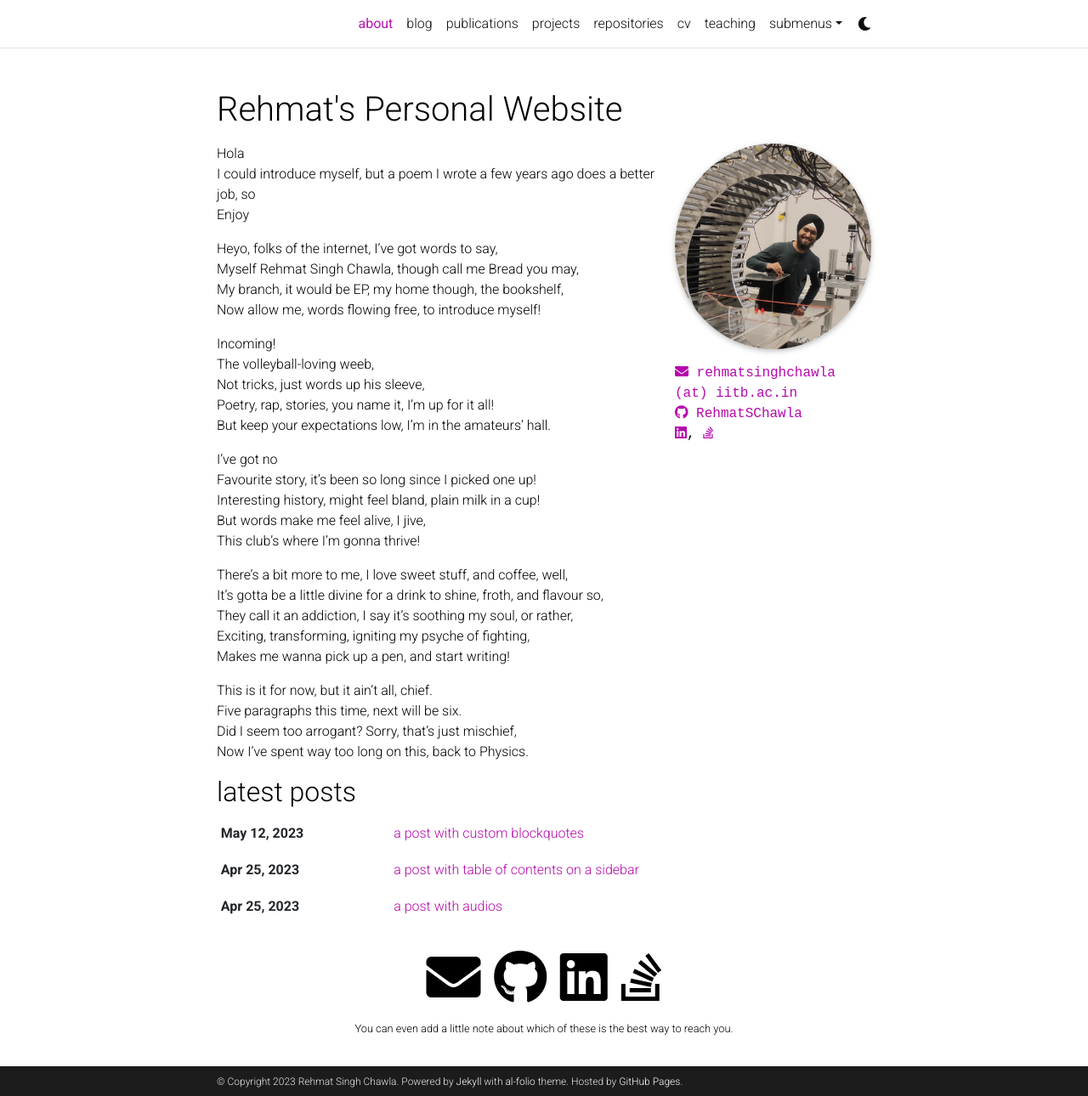
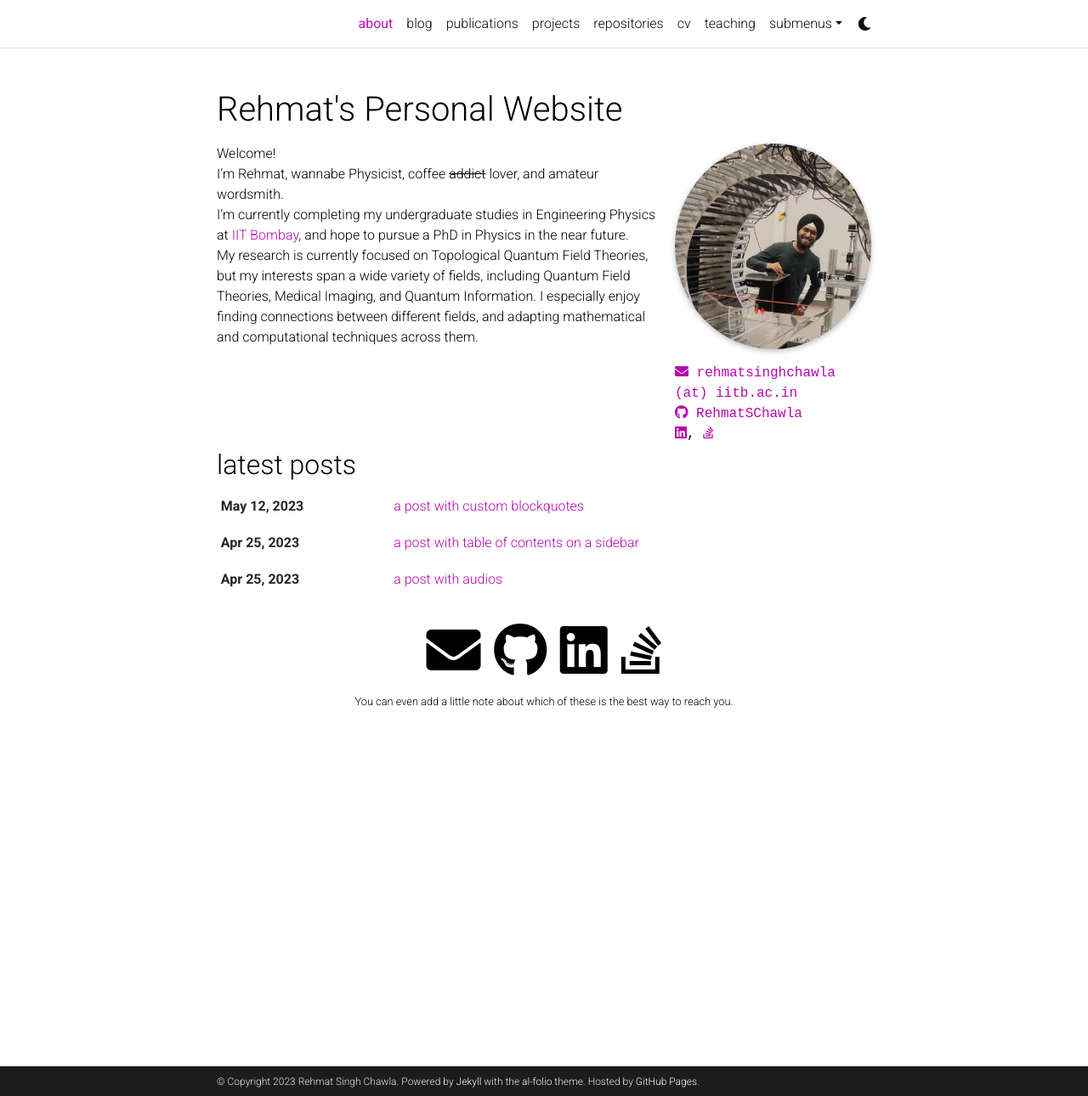
Before and after one commit to wermos/RehmatSChawla.github.io, a Jekyll site: the page built from _pages/about.md, in a window 1280 px wide and 1290 px high. Shown: the whole window at 85% size. Built offline with Jekyll 4.4.1, drawn with Linux system fonts in a browser that asks for light colours; full-size pictures stand in for the smaller copies a plugin makes; comment, search, counter and statistics services are not loaded; a style sheet for code colours, icons or effects is not loaded.

Commit message:
Changed the about page

```diff
--- a/_config.yml
+++ b/_config.yml
@@ -10,10 +10,10 @@ email: rehmatsinghchawla@iitb.ac.in
 description: > # the ">" symbol means to ignore newlines until "footer_text:"
   Welcome to my website! I study Physics, make coffee, write poetry and generally vibe.
 footer_text: >
-  Powered by <a href="https://jekyllrb.com/" target="_blank">Jekyll</a> with <a href="https://github.com/alshedivat/al-folio">al-folio</a> theme.
+  Powered by <a href="https://jekyllrb.com/" target="_blank">Jekyll</a> with the <a href="https://github.com/alshedivat/al-folio">al-folio</a> theme.
   Hosted by <a href="https://pages.github.com/" target="_blank">GitHub Pages</a>.
 #  Photos from <a href="https://unsplash.com" target="_blank">Unsplash</a>.
-keywords: physics, undergraduate, quantum-field-theory, sikh, punjab, jekyll, jekyll-theme, academic-website, portfolio-website  # add your own keywords or leave empty
+keywords: physics, ep, iitb, undergraduate, high-energy-physics, theory, quantum, quantum-field-theory, sikh, punjab, jekyll, jekyll-theme, academic-website, portfolio-website  # add your own keywords or leave empty
 
 lang: en # the language of your site (for example: en, fr, cn, ru, etc.)
 icon: ⚛️  # the emoji used as the favicon (alternatively, provide image name in /assets/img/)
--- a/_pages/about.md
+++ b/_pages/about.md
@@ -19,8 +19,13 @@ latest_posts: true  # includes a list of the newest posts
 selected_papers: false # includes a list of papers marked as "selected={true}"
 social: true  # includes social icons at the bottom of the page
 ---
+Welcome!<br>
+I'm Rehmat, wannabe Physicist, coffee <s>addict</s> lover, and amateur wordsmith.<br>
+I'm currently completing my undergraduate studies in Engineering Physics at <a href="https://www.iitb.ac.in/">IIT Bombay</a>, and hope to pursue a PhD in Physics in the near future.<br>
+My research is currently focused on Topological Quantum Field Theories, but my interests span a wide variety of fields, including Quantum Field Theories, Medical Imaging, and Quantum Information. I especially enjoy finding connections between different fields, and adapting mathematical and computational techniques across them.
 
-Hola<br>
+
+<!-- Hola<br>
 I could introduce myself, but a poem I wrote a few years ago does a better job, so<br>
 Enjoy
 
@@ -50,4 +55,4 @@ Makes me wanna pick up a pen, and start writing!
 This is it for now, but it ain’t all, chief.<br>
 Five paragraphs this time, next will be six.<br>
 Did I seem too arrogant? Sorry, that’s just mischief,<br>
-Now I’ve spent way too long on this, back to Physics.
+Now I’ve spent way too long on this, back to Physics.  -->
```
